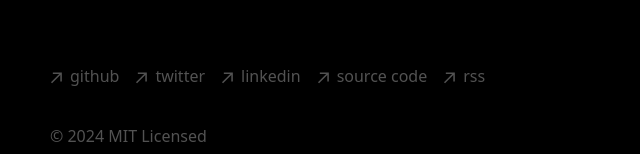
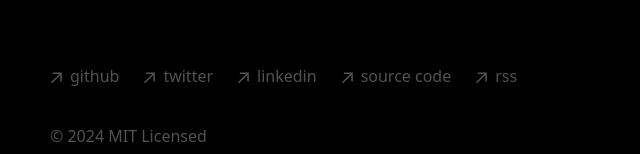
Before and after one commit to raunakab/raunakab.github.io, a Next.js app: page / in a window 1280 px wide. Shown: the part 459-613 px from the top of the page, without its empty margins (318-958 px from the left). Built offline with nearby package versions, Linux system fonts and the light colour scheme.

Commit message:
Add gap in footer sections

```diff
--- a/src/components/footer.tsx
+++ b/src/components/footer.tsx
@@ -46,7 +46,7 @@ function ArrowIcon() {
 export default function Footer() {
   return (
     <footer className="mb-16">
-      <ul className="font-sm mt-8 flex flex-col space-x-0 space-y-2 text-neutral-600 md:flex-row md:space-x-4 md:space-y-0 dark:text-neutral-300">
+      <ul className="font-sm mt-8 flex flex-col space-x-0 space-y-2 text-neutral-600 md:flex-row md:space-x-4 md:space-y-0 dark:text-neutral-300 gap-0 md:gap-2">
         {content.links.map(({ name, link }, index) => (
           <li key={index}>
             <a
```
